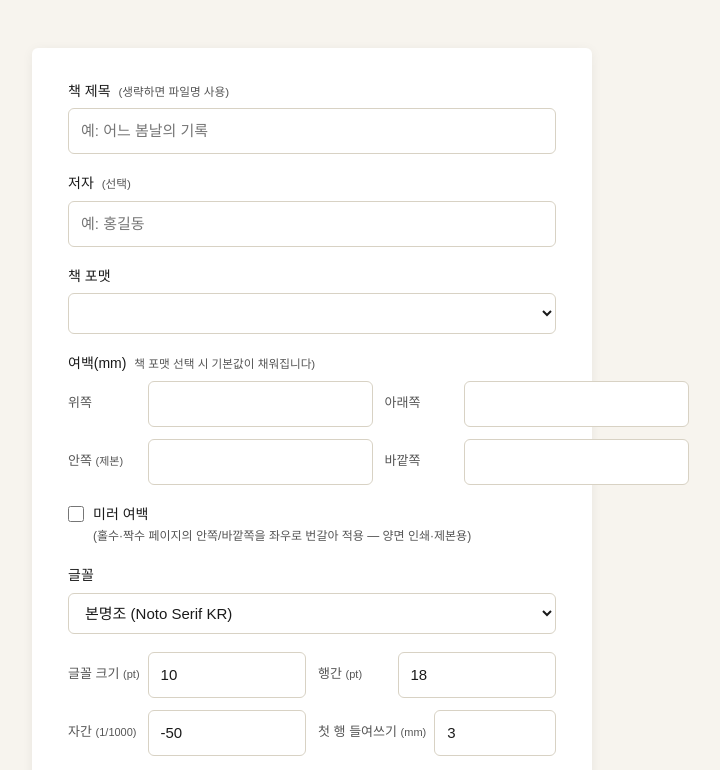
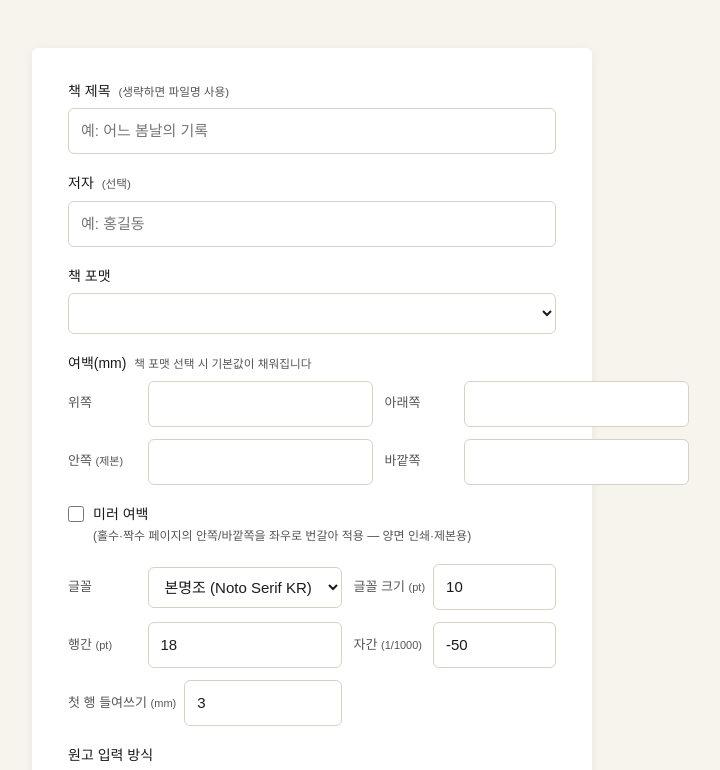
Before and after one commit to poorhearte/bookmaker, a website: page public/index.html in a window 1280 px wide. Shown: the top 770 px of the page, without its empty margins (328-1048 px from the left). Drawn offline with Linux system fonts and the light colour scheme; no server answers.

Commit message:
Put 글꼴 select on the same row as 글꼴 크기
Moves the font-family select into the typography grid as its first
cell so 글꼴 and 글꼴 크기 share one row; select now stretches like the
number inputs inside a margin-cell.

```diff
--- a/public/index.html
+++ b/public/index.html
@@ -30,7 +30,7 @@
     </label>
 
     <div class="field">
-      <span class="label">여백(mm) <small>책 포맷 선택 시 기본값이 채워집니다)</small></span>
+      <span class="label">여백(mm) <small>책 포맷 선택 시 기본값이 채워집니다</small></span>
       <div class="margin-grid">
         <label class="margin-cell">
           <span>위쪽</span>
@@ -55,17 +55,16 @@
       </label>
     </div>
 
-    <label class="field">
-      <span class="label">글꼴 </span>
-      <select name="fontFamily" id="font-family">
-        <option value="noto">본명조 (Noto Serif KR)</option>
-        <option value="nanum">나눔명조</option>
-      </select>
-    </label>
-
     <div class="field">
       <!-- <span class="label">본문 조판 <small>(readme 권장 범위)</small></span> -->
       <div class="margin-grid">
+        <label class="margin-cell">
+          <span>글꼴</span>
+          <select name="fontFamily" id="font-family">
+            <option value="noto">본명조 (Noto Serif KR)</option>
+            <option value="nanum">나눔명조</option>
+          </select>
+        </label>
         <label class="margin-cell">
           <span>글꼴 크기 <small>(pt)</small></span>
           <input name="fontSizePt" id="font-size" type="number" min="8" max="13" step="0.5" value="10" inputmode="decimal">
--- a/public/style.css
+++ b/public/style.css
@@ -182,7 +182,8 @@ select:focus {
   font-size: 11px;
 }
 
-.margin-cell input {
+.margin-cell input,
+.margin-cell select {
   flex: 1 1 auto;
   min-width: 0;
 }
```
